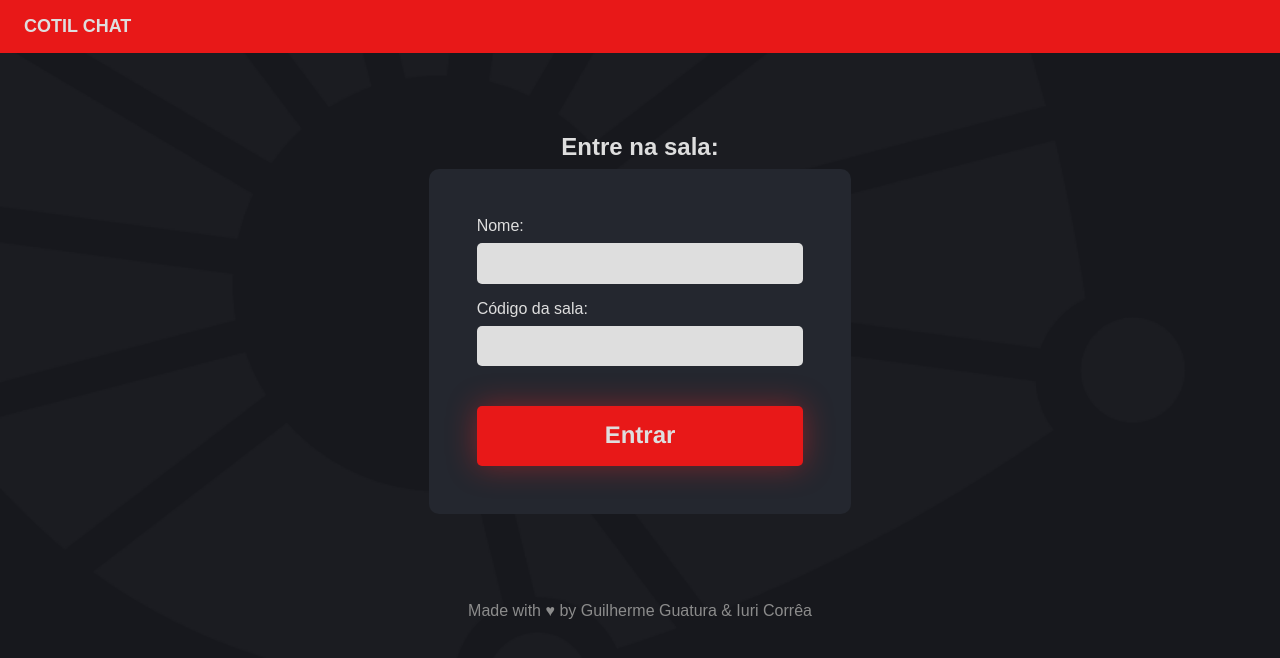
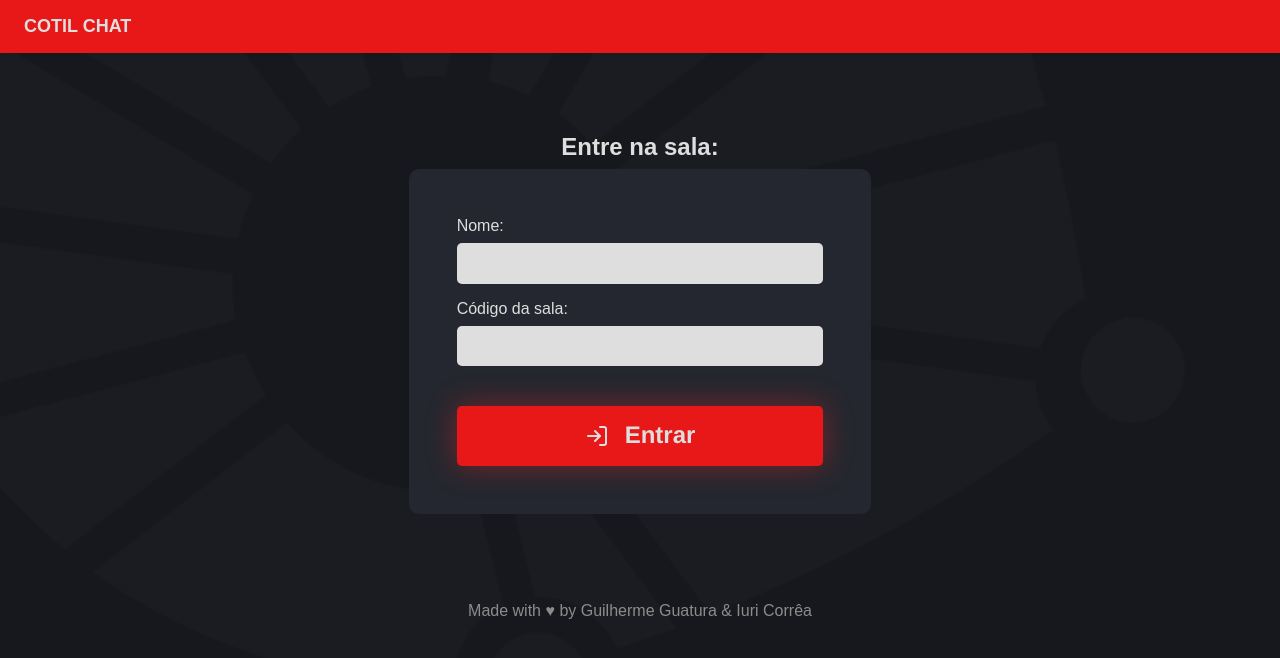
Before and after one commit to guiguat/cotil-chat, a React (Create React App) app in the folder client/: page / in a window 1280 px wide. Shown: the top 658 px of the page. Built offline with nearby package versions, Linux system fonts and the light colour scheme.

Commit message:
style button

```diff
--- a/client/src/Pages/Join/index.tsx
+++ b/client/src/Pages/Join/index.tsx
@@ -1,5 +1,6 @@
 import React from 'react';
 import Navbar from '../../Components/Navbar';
+import { FiLogIn } from "react-icons/fi";
 
 const Join: React.FC = () => {
   return (
@@ -16,7 +17,9 @@ const Join: React.FC = () => {
           <input id="name"/>
           <label htmlFor="room">Código da sala:</label>
           <input id="room"/>
-          <button type="submit" id="btn-join">Entrar</button>
+          <button type="submit" className="btn" id="btn-join">
+            <FiLogIn size={24} className="btn-icon"/>Entrar
+          </button>
       </form>
       <footer>
         <p>Made with ♥ by <br className="mobile"/> Guilherme Guatura & Iuri Corrêa</p>
--- a/client/src/index.css
+++ b/client/src/index.css
@@ -65,17 +65,24 @@ h2, label{
 
 #btn-join{
   background-color: var(--red);
+  padding: 1rem 8rem;
+  color: var(--white);
+  box-shadow: 0px 0px 30px rgba(255, 38, 38, 0.4);
+  font-size: 24px;
+  margin-top: 1.5rem;
+}
+.btn{
+  font-weight: 700;
+  text-rendering: geometricPrecision;
   outline: none;
   border: none;
   border-radius: 5px;
-  padding: 1rem 8rem;
-  color: var(--white);
   cursor: pointer;
-  box-shadow: 0px 0px 30px rgba(255, 38, 38, 0.4);
-  font-size: 24px;
-  font-weight: 700;
-  text-rendering: geometricPrecision;
-  margin-top: 1.5rem;
+  display: flex;
+  align-items: center;
+}
+.btn-icon{
+  margin-right: 1rem;
 }
 
 html, body, #root, #root>div {
```
